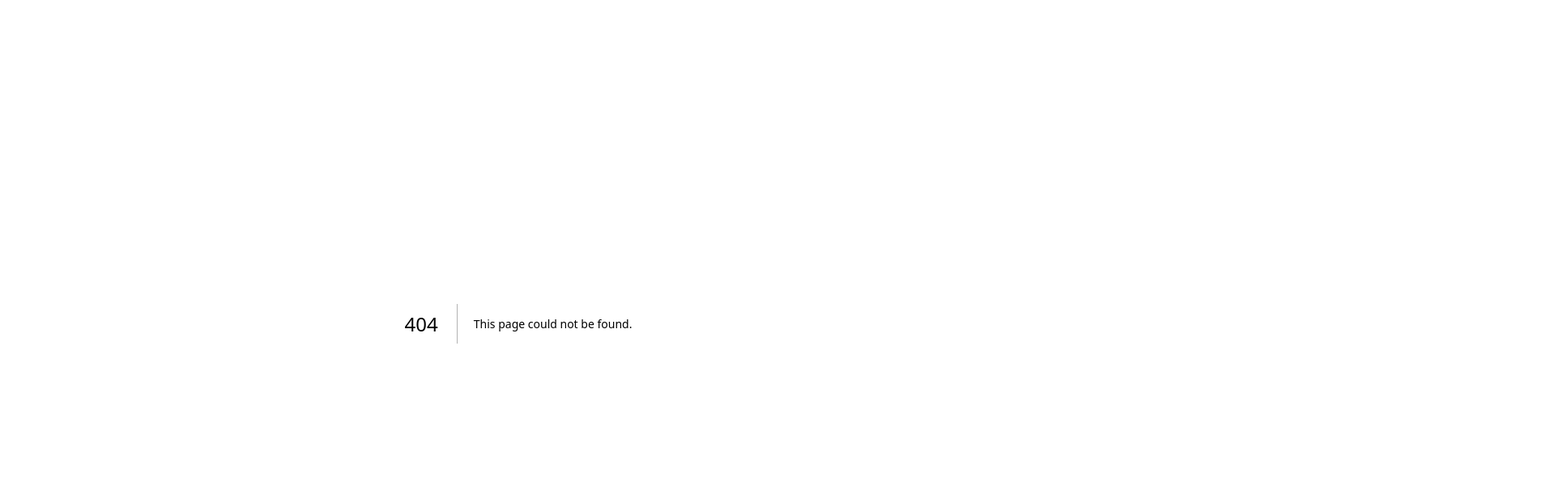
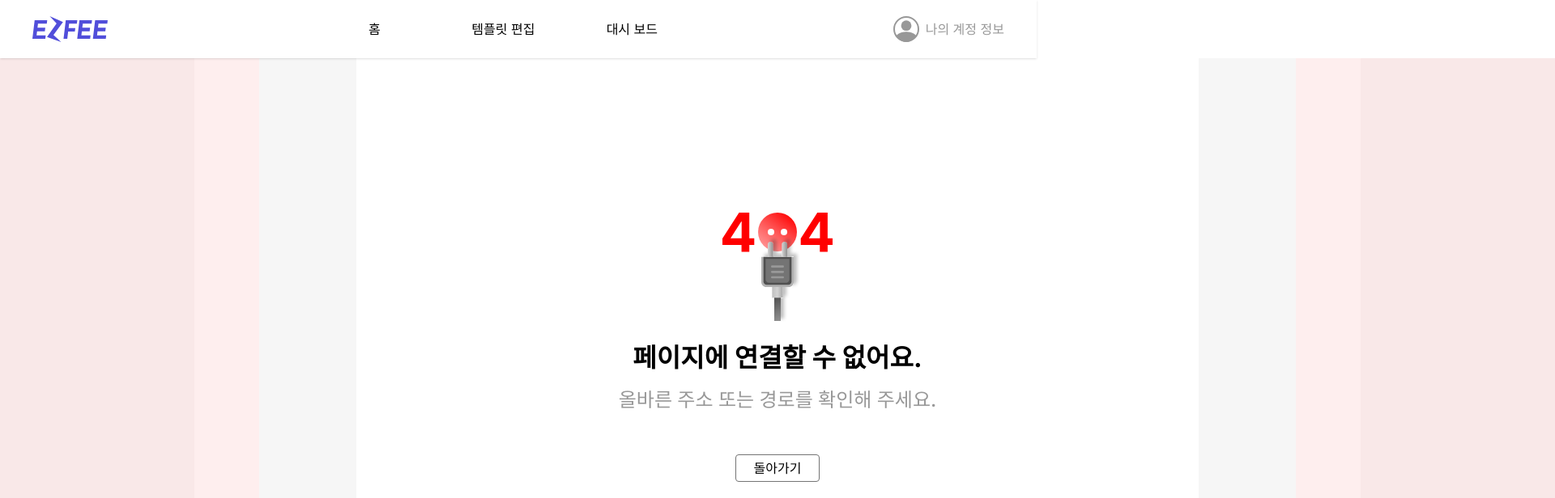
Before and after one commit to minki-dev/PRIETAG_FE, a Next.js app: page /error in a window 1280 px wide. Before the commit this address had no page. Shown: the top 616 px of the page at 81% size, 1920 px wide, since content can reach past the window. Built offline with nearby package versions, Linux system fonts and the light colour scheme.

Commit message:
💄design: 404 error 페이지 구현

```diff
--- /dev/null
+++ b/app/error/page.tsx
@@ -0,0 +1,46 @@
+'use client'
+
+import React from 'react'
+import Image from 'next/image'
+import Header from '@/components/header/Header'
+import Footer from '@/components/footer/Footer'
+import { useRouter } from 'next/navigation'
+
+export default function error() {
+  const router = useRouter();
+
+  return (
+    <>
+      <Header />
+      <div className='relative flex w-[1920px] h-[808px] justify-between'>
+        <div className='flex'>
+          <div className='w-[240px] h-[808px] bg-[#F9E8E8]' />
+          <div className=' w-[80px] h-[808px] left-[240px] bg-[#FEEEEE]' />
+          <div className='w-[120px] h-[808px] left-[320px] bg-[#F6F6F6]' />
+        </div>
+        <div className='flex flex-col min-w-[375px] justify-center items-center'>
+          <Image
+            src='/img/error_404.svg'
+            alt='Loading...'
+            width={144}
+            height={144}
+            className='absolute top-[186px] mb-[56px]'
+          />
+          <h1 className='w-[640px] not-italic font-bold text-[32px] leading-[51px] text-center mt-[61px] '>
+            페이지에 연결할 수 없어요.
+          </h1>
+          <h2 className='w-[640px] mb-[48px] mt-[8px] not-italic font-medium text-2xl leading-[38px] text-[#989898] text-center'>
+            올바른 주소 또는 경로를 확인해 주세요.
+          </h2>
+          <button type='button' onClick={() => router.back()} className='w-[104px] h-[34px] border rounded border-solid border-[#747474]'>돌아가기</button>
+        </div>
+        <div className='flex'>
+          <div className=' w-[120px] h-[808px] right-[320px] bg-[#F6F6F6]' />
+          <div className=' w-[80px] h-[808px] right-[240px] bg-[#FEEEEE]' />
+          <div className=' w-[240px] h-[808px] right-0 bg-[#F9E8E8]' />
+        </div>
+      </div>
+      <Footer />
+    </>
+  )
+}
```
